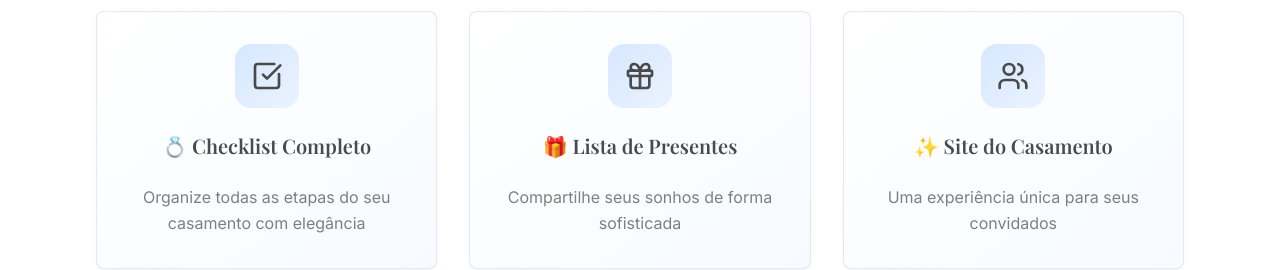
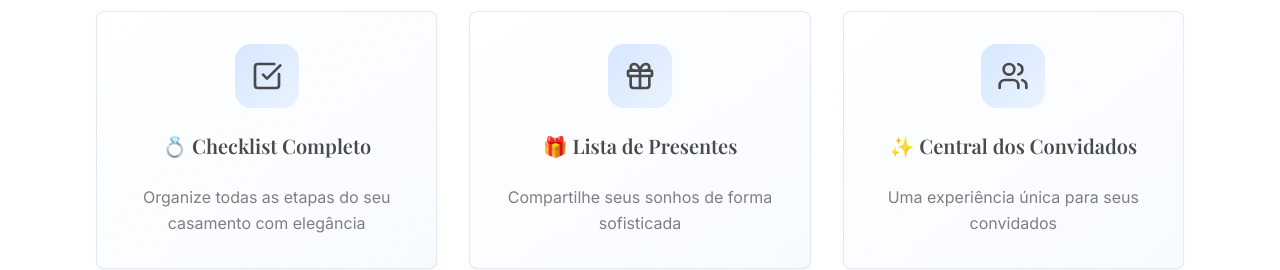
Before and after one commit to alanagastaldi/our-story-central, a React (Vite) app: page / in a window 1280 px wide. Shown: the part 1120-1390 px from the top of the page. Built offline with nearby package versions, Linux system fonts and the light colour scheme.

Commit message:
Update landing page text
Changed "wedding site" to "Central dos Convidados" on the landing page.

```diff
--- a/src/pages/Index.tsx
+++ b/src/pages/Index.tsx
@@ -32,7 +32,7 @@ const Index = () => {
   const features = [
     { icon: CheckSquare, title: "💍 Checklist Completo", description: "Organize todas as etapas do seu casamento com elegância" },
     { icon: Gift, title: "🎁 Lista de Presentes", description: "Compartilhe seus sonhos de forma sofisticada" },
-    { icon: Users, title: "✨ Site do Casamento", description: "Uma experiência única para seus convidados" }
+    { icon: Users, title: "✨ Central dos Convidados", description: "Uma experiência única para seus convidados" }
   ];
 
   const plans = [
```
